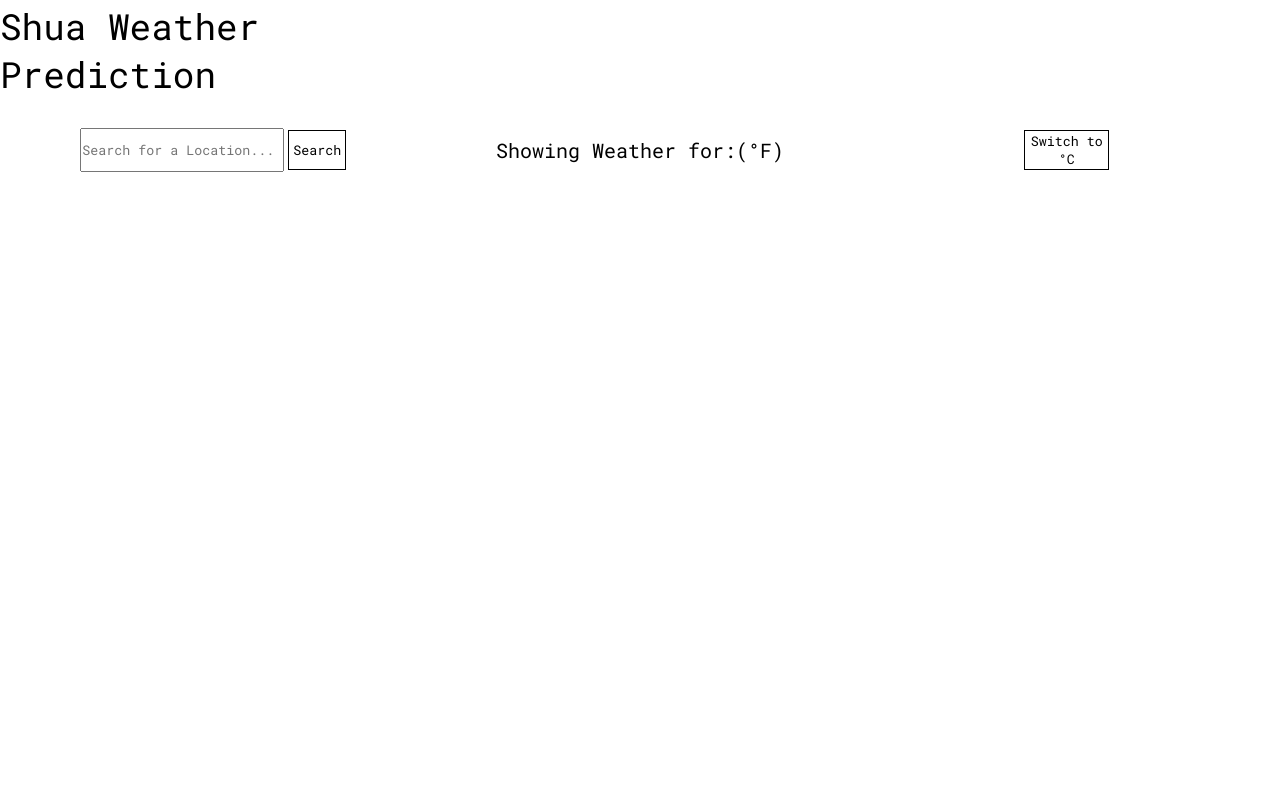
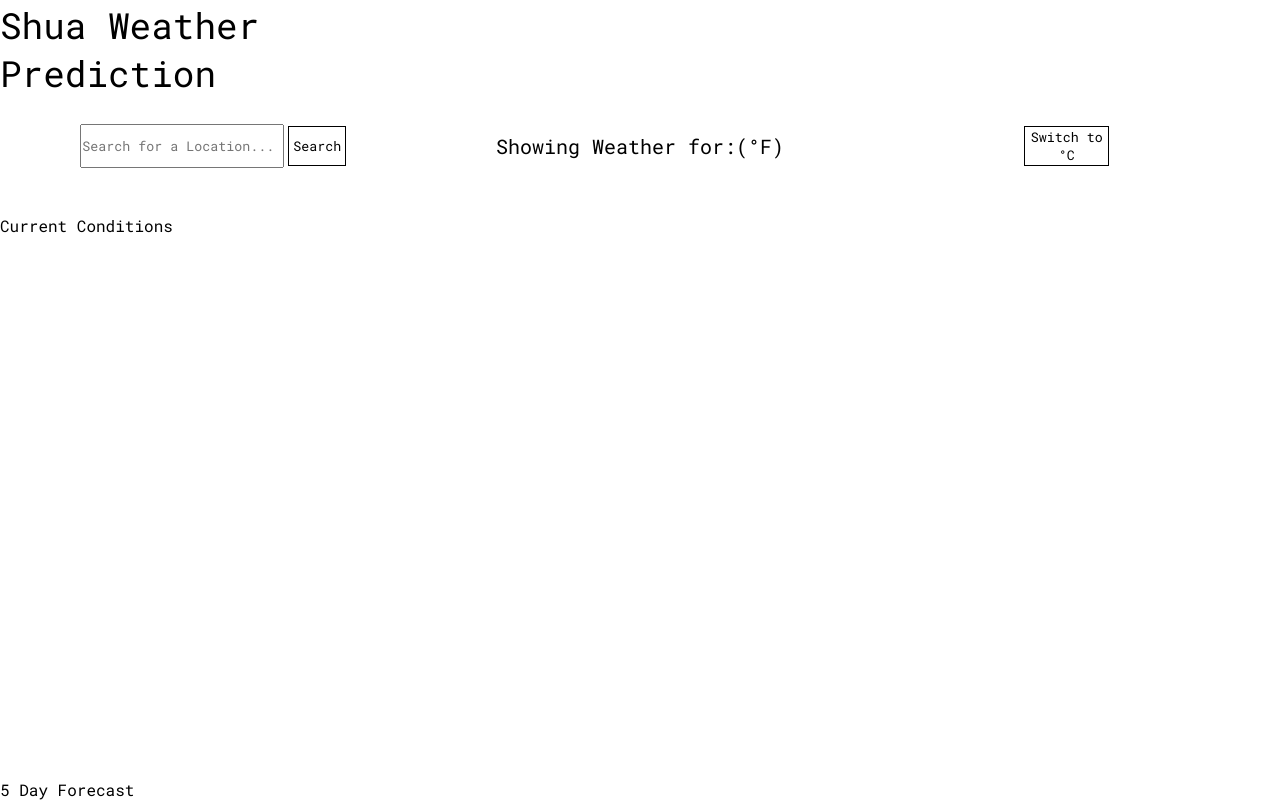
Before and after one commit to JMathiak/odin-weather, a website built with webpack: page dist/index.html in a window 1280 px wide. Built offline with nearby package versions, Linux system fonts and the light colour scheme; no server answers.

Commit message:
Added header styling, adjusted card sizes, began setting up current conditions section

```diff
--- a/dist/index.html
+++ b/dist/index.html
@@ -31,8 +31,15 @@
             <div class="unit-button"><button id="switch-units" type="button">Switch to &#176;C </button></div>
         </div>
     </div>
+    <div class="label">
+        5 Day Forecast
+    </div>
     <div class='content' id="weather">
         <div id="card-holder"></div>
+        <div id="current-conditions">
+            <div class="current-label">Current Conditions</div>
+
+        </div>
     </div>
 </div>
 <script src="main.js"></script>
```
